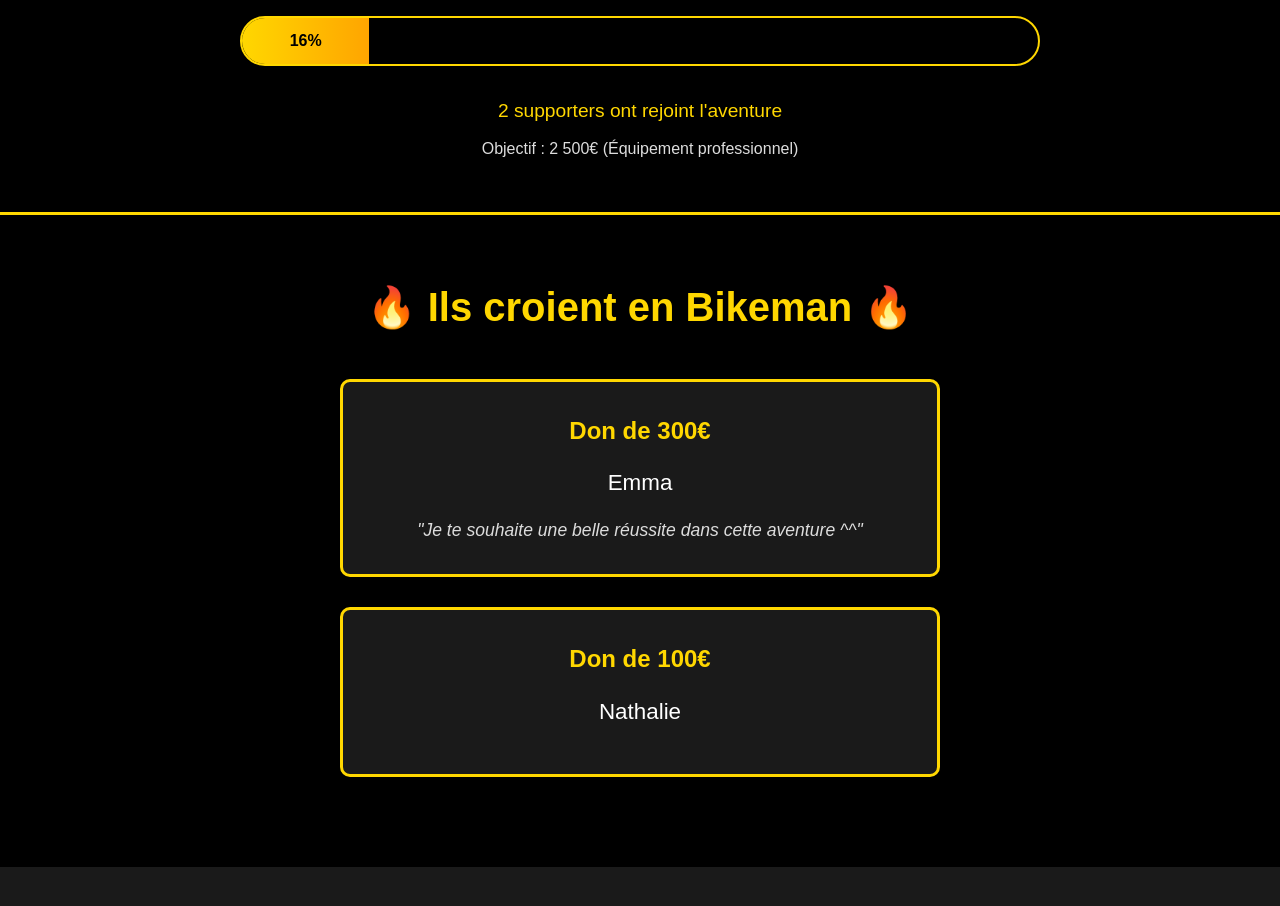
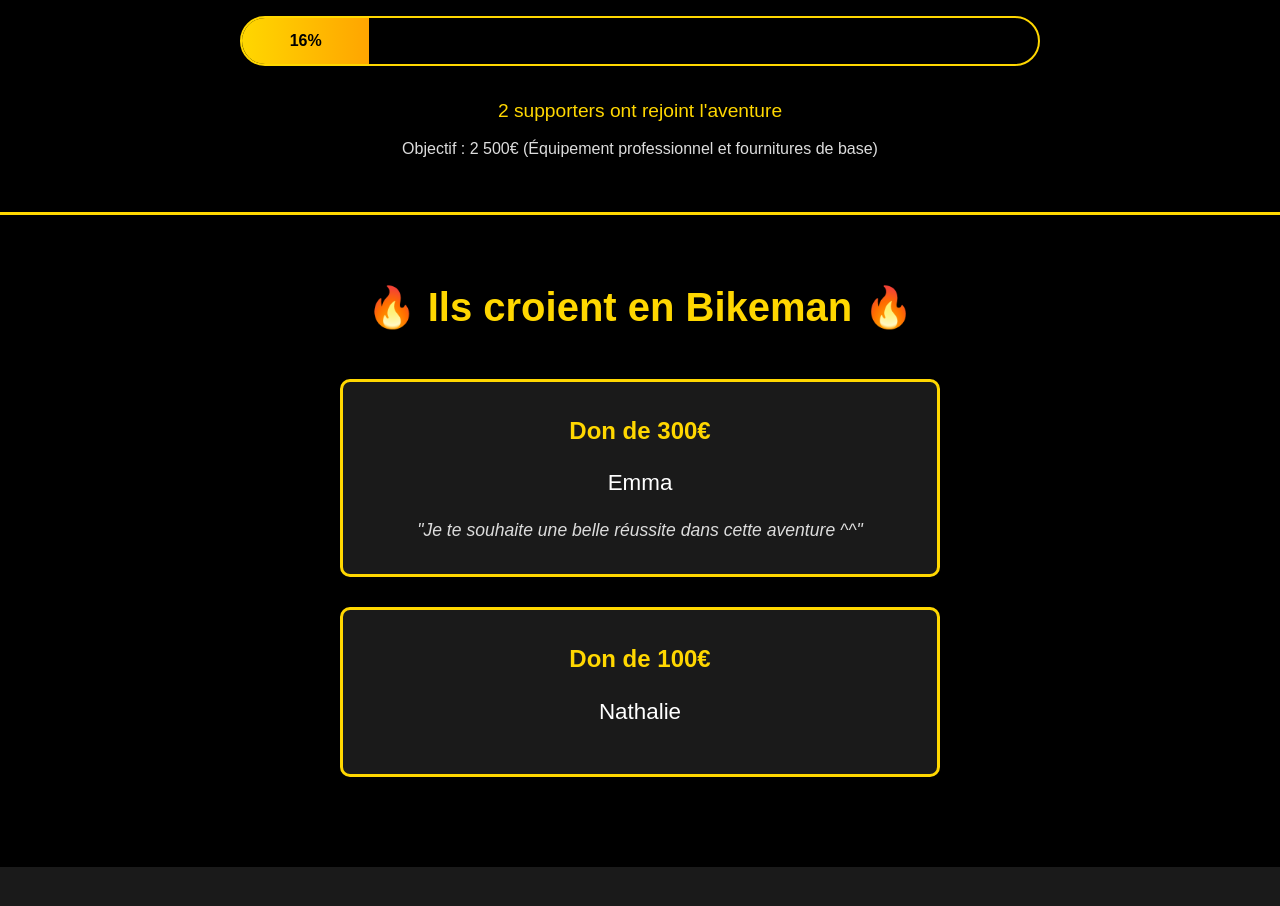
Before and after one commit to SnotGit/BIKEMAN, a plain HTML site: page index.html in a window 1280 px wide. Shown: the part 3660-4566 px from the top of the page. Drawn offline with Linux system fonts and the light colour scheme.

Commit message:
add something

```diff
--- a/index.html
+++ b/index.html
@@ -597,7 +597,7 @@
                 <span id="supporters">0</span> supporters ont rejoint l'aventure
             </p>
             <p style="color: #ddd; margin-top: 10px;">
-                Objectif : 2 500€ (Équipement professionnel)
+                Objectif : 2 500€ (Équipement professionnel et fournitures de base)
             </p>
         </div>
     </section>
```
